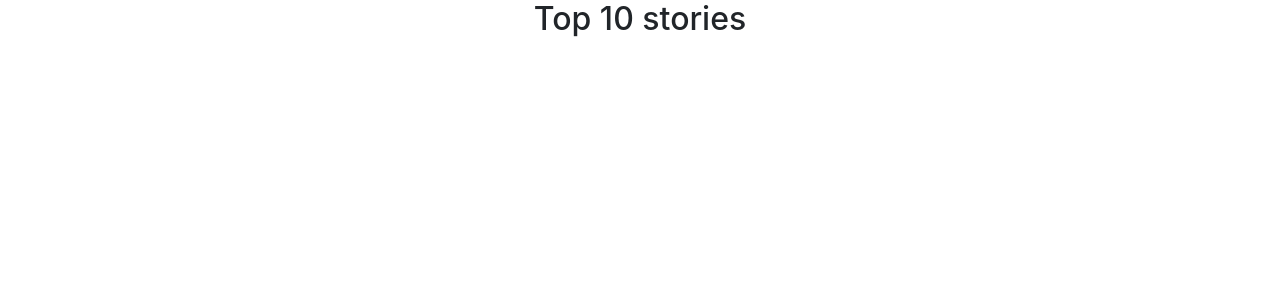
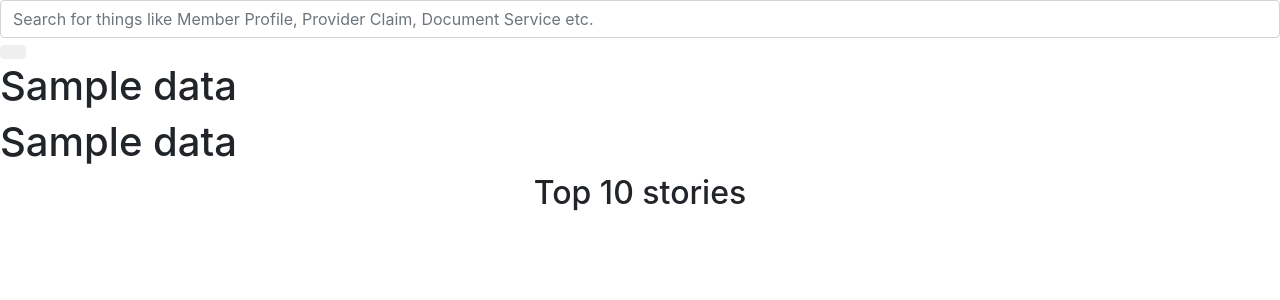
Before and after one commit to alokRamteke/asd, a Django app: template templates/index.html in a window 1280 px wide. Shown: the top 300 px of that part. Run offline with Django 3.2, Linux system fonts and the light colour scheme; the template is opened without the code that fills it: most values are stand-ins (such as "Sample title", 1, 10 or a date in 2020); a database or web service that is not in the repository returns one stand-in record (Sample ...); data that the repository does not hold is empty; the page is wider than the window, and the part outside it is not shown; some libraries are stand-ins or nearby versions.

Commit message:
code change

```diff
--- a/HN_Sentiment_Analysis/settings.py
+++ b/HN_Sentiment_Analysis/settings.py
@@ -123,3 +123,5 @@ USE_TZ = True
 STATIC_URL = '/static/'
 
 SESSION_EXPIRE_AT_BROWSER_CLOSE = True
+
+ES_AUTOREFRESH = True
--- a/sentiment_analysis/search.py
+++ b/sentiment_analysis/search.py
@@ -3,8 +3,10 @@ from elasticsearch_dsl import DocType, Text, Date, Integer, Search
 from elasticsearch import Elasticsearch
 from elasticsearch.helpers import bulk
 from . import models
+import settings
 
 connections.create_connection()
+refresh=settings.ES_AUTOREFRESH
 
 class TopStoriesIndex(DocType):
 
--- a/sentiment_analysis/signals.py
+++ b/sentiment_analysis/signals.py
@@ -1,4 +1,4 @@
-from .models import TopStories
+from sentiment_analysis.models import TopStories
 from django.db.models.signals import post_save
 from django.dispatch import receiver
 
--- a/sentiment_analysis/urls.py
+++ b/sentiment_analysis/urls.py
@@ -1,6 +1,8 @@
 from django.conf.urls import url
-from .views import TopStoriesSentiment
+from .views import TopStoriesSentiment, searching, search_result
 
 urlpatterns = [
-    url(r'sentiment-analysis', TopStoriesSentiment.as_view())
+    url(r'sentiment-analysis', TopStoriesSentiment.as_view()),
+    url(r'^search-result/searching/$', searching, name="searching"),
+    url(r'^search-result/$', search_result, name="search_result"),
 ]
--- a/sentiment_analysis/views.py
+++ b/sentiment_analysis/views.py
@@ -5,6 +5,7 @@ from rest_framework import views, status
 from rest_framework.response import Response
 from textblob import TextBlob
 from .models import TopStories
+from sentiment_analysis.search import *
 
 
 class TopStoriesSentiment(views.APIView):
@@ -29,24 +30,18 @@ class TopStoriesSentiment(views.APIView):
     def get(self, request):
 
         request.session.set_expiry(300)
+
+        is_cached = ('stories' in request.session)
         try:
-            is_cached = ('stories' in request.session)
-
             if not is_cached:
                 TopStories.objects.all().delete()
                 top_10_stories = requests.get(" https://hacker-news.firebaseio.com/v0/topstories.json").json()[:10]
                 stories = []
+                items = ['title', 'by', 'score','url']
                 for story in top_10_stories:
-
-                    parsed_story = {}
                     story = self.get_story(story)
+                    parsed_story = {item:story[item] for item in items if item in story}
                     parsed_story['sentiment'] = self.get_story_sentiment(story['title'])
-                    parsed_story['story_id'] = story['id']
-                    parsed_story['submitted_by'] = story['by']
-                    parsed_story['score'] = story['score']
-                    parsed_story['title'] = story['title']
-                    parsed_story['url'] = story['url']
-                    parsed_story['description'] = story['type']
                     stories.append(parsed_story)
                     TopStories.objects.create(**parsed_story)
                 request.session['stories'] = stories
@@ -56,3 +51,46 @@ class TopStoriesSentiment(views.APIView):
             return Response(stories)
         except:
             return Response({})
+
+
+def searching(request):
+    """
+    Basic Searching
+    """
+    d_list=[]
+    data={}
+    val=request.GET['val'].lower()
+    pdata=search(title=val)
+    if pdata:
+        for out in pdata:
+            title=out.title
+            description=out.description
+            d_id=out.meta.id
+            d_list.append({
+                'id':d_id,
+                'title':title,
+                'description':description,
+                })
+        data = {'data':list(d_list),'status':'success'}
+        return HttpResponse(json.dumps(data),content_type="application/json")
+    data = {'message':'Data not found','status':403}
+    return HttpResponse(json.dumps(data),content_type="application/json")
+
+def search_result(request):
+    """
+    """
+    if request.method=="POST":
+        data=search(title=request.POST['data'].lower())
+        return render(request, 'index.html',{ 'data': data })
+
+    data_list=TopStories.objects.all()
+    # page = request.GET.get('page', 1)
+    # paginator = Paginator(data_list, 5)
+    # try:
+    #     data = paginator.page(page)
+    # except PageNotAnInteger:
+    #     data = paginator.page(1)
+    # except EmptyPage:
+    #     data = paginator.page(paginator.num_pages)
+
+    return render(request, 'index.html',{ 'data': data })
--- a/templates/index.html
+++ b/templates/index.html
@@ -9,6 +9,34 @@
     </head>
 
     <body>
+     <!--    <div class="search-form">
+                      <input type="search" id='search' placeholder="Search for things like Member Profile, Provider Claim, Document Service etc." class="form-control">
+                      <button class="btn search-btn"><i class="fa fa-search"></i></button>
+                    </div> -->
+        <form class="search-form" action="search-result/" method="post">
+                        {% csrf_token %}
+
+                        <input type="text" placeholder="Search for things like Member Profile, Provider Claim, Document Service etc." name='data' class="form-control" id='txtInput' value="">
+                        <button type="submit" class="btn search-btn submit"><i class="fa fa-search"></i></button>
+                      </form>
+                      <div class='result-data'>
+                    {% for d in data %}
+                        <div class="row member-box">
+                          <div class="col-md-9 col-sm-8 col-xs-12">
+                            {% if d.meta.id %}
+                                <h1 class="cyan heading">{{d.title}}</h1>
+
+                            {% endif %}
+                            {%if d.id %}
+
+                                <h1 class="cyan heading">{{d.title}}</h1>
+                            {% endif %}
+                            </a>
+                          </div>
+                          <div class="clearfix"></div>
+                        </div>
+                    {% endfor %}
+                    </div>
         <div class="row justify-content-center">
           <div class="col-lg-8 col-md-10 col-sm-12">
             <h2 id="stories" class="text-center">Top 10 stories</h2>
@@ -47,6 +75,46 @@
                 }
               });
             });
+
+
+    $('.search-btn').click(function(){
+      if ($('#search').val() != ''){
+            $.ajax({
+              type: "GET",
+              url:"searching/",
+              data:{'val':$('#search').val()},
+              contentType: "application/json; charset=utf-8",
+              dataType: "json",
+              success: function(result) {
+                  if (result.status='success'){
+                    $('.result-data').text('')
+                    $('.pagination-data').text('')
+                    $.each(result.data, function (index, value) {
+                      $(".result-data").append('<div class="row member-box">\
+                        <div class="col-md-9 col-sm-8 col-xs-12">\
+                        <a href="/service-data/'+value.id+'"/">\
+                        <h1 class="cyan heading">'+value.title+'</h1>\
+                        </a>\
+                        <h3>'+value.description+'</h3>\
+                        <p>Tags<span class="cyan"> business</span></p></div>\
+                        <div class="col-md-3 col-sm-4 col-xs-12">\
+                        <div class="inner-box">\
+                        <span class="cyan">Dataset</span><br>\
+                        <h4>Updated</h4>\
+                        <h4 class="cyan">February 15,2018</h4><br>\
+                        <h4>views</h4><h4 class="cyan">84,403</h4>\
+                        </div></div>\
+                        <div class="clearfix"></div>\
+                        </div>');
+                    })
+                  }
+
+              },
+              error: function(){},
+          });
+      }
+
+      });
         </script>
     </body>
 </html>
```
Also changed, not shown: sentiment_analysis/models.py (+42 -9 lines), sentiment_analysis/migrations/0002_auto_20190103_1219.py (added), sentiment_analysis/migrations/0003_auto_20190103_1223.py (added), sentiment_analysis/migrations/0004_remove_topstories_description.py (added).
